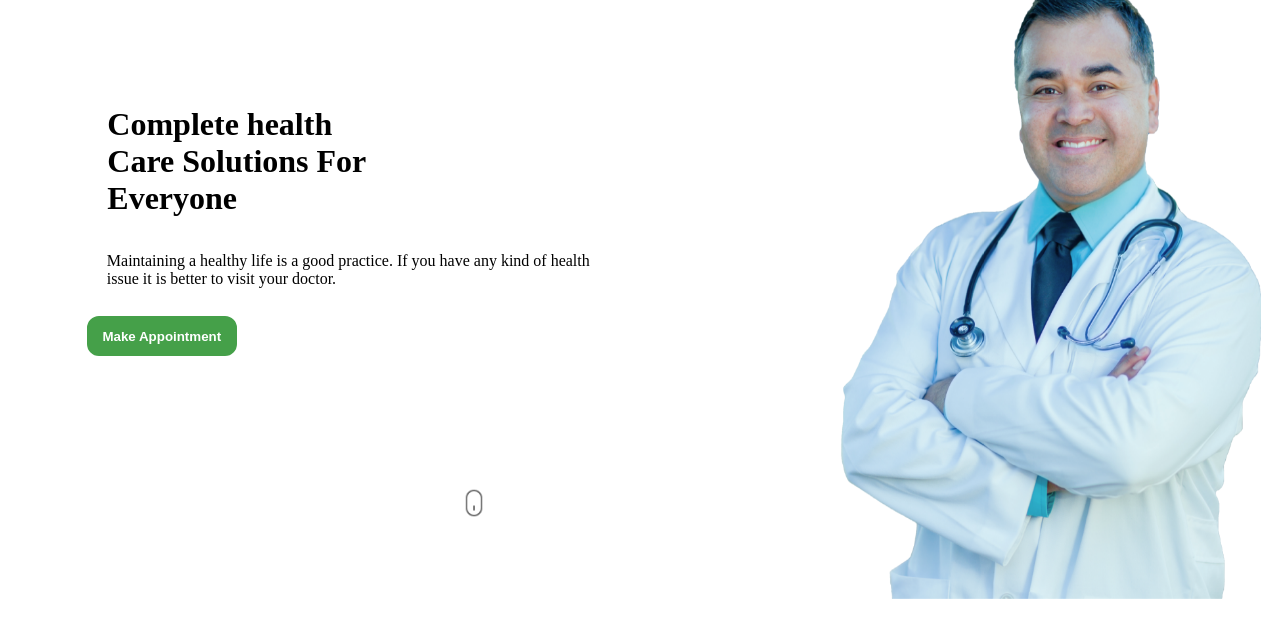
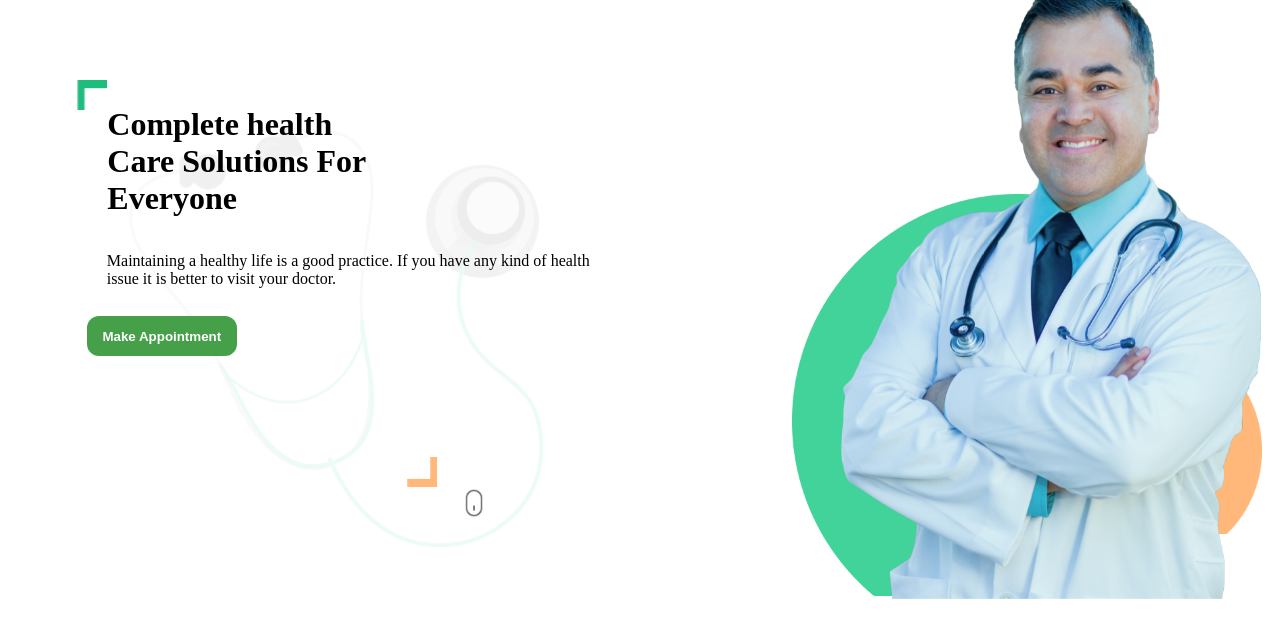
Before and after one commit to SeyaPrakash/Simple_Doctor_Appointment_website, a website: page index.html in a window 1280 px wide. Shown: the part 105-742 px from the top of the page. Drawn offline with Linux system fonts and the light colour scheme; files whose address does not match are found by name.

Commit message:
Update Home_Page.css

```diff
--- a/Home_Page.css
+++ b/Home_Page.css
@@ -82,7 +82,7 @@
 .navibox3{
 
     /* border: 2px solid black; */
-    background-image: url("/Assignment\ Contant/stethoscope.png");
+    background-image: url("stethoscope.png");
     background-repeat: no-repeat;
     background-size: cover;
     height: 459px;
@@ -91,7 +91,7 @@
 }
 .topAngleimage{
     /* border: 2px solid black; */
-    background-image: url("/Assignment\ Contant/topAngle.png");
+    background-image: url("topAngle.png");
     background-repeat: no-repeat;
     background-size: cover;
     height: 30px;
@@ -101,7 +101,7 @@
 }
 .bottomAngleimage{
     /* border: 2px solid black; */
-    background-image: url("/Assignment\ Contant/bottomAngle.png");
+    background-image: url("bottomAngle.png");
     background-repeat: no-repeat;
     background-size: cover;
     height: 30px;
@@ -186,7 +186,7 @@
 }
 .navibox4{
     /* border: 2px solid black; */
-    background-image: url("/Assignment\ Contant/greenBox.png");
+    background-image: url("greenBox.png");
     background-repeat: no-repeat;
     background-size: cover;
     height: 402px;
@@ -196,7 +196,7 @@
 }
 .yellowBox{
     /* border: 2px solid black; */
-    background-image: url("/Assignment\ Contant/yellowBox.png");
+    background-image: url("yellowBox.png");
     background-repeat: no-repeat;
     background-size: cover;
     height: 200px;
```
